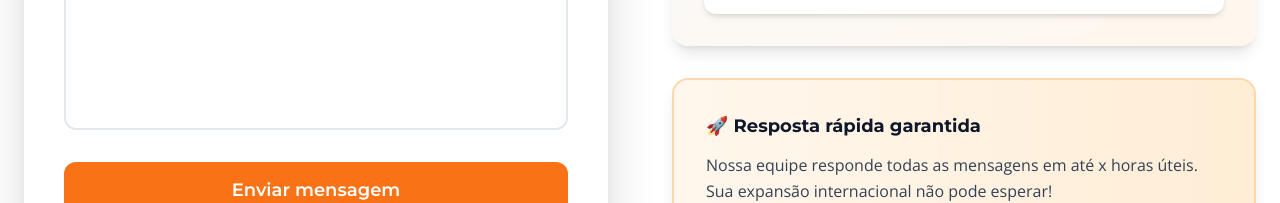
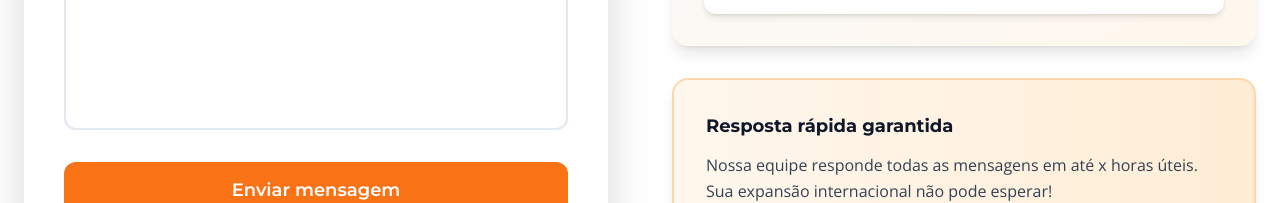
Before and after one commit to Agenciafarol/b-comex-landing-page, a React (Vite) app: page / in a window 1280 px wide. Shown: the part 5857-6060 px from the top of the page. Built offline with nearby package versions, Linux system fonts and the light colour scheme.

Commit message:
Visual edit in Lovable
Edited UI in Lovable

```diff
--- a/src/components/Contact.tsx
+++ b/src/components/Contact.tsx
@@ -81,9 +81,7 @@ const Contact = () => {
               </div>
 
               <div className="bg-gradient-to-r from-orange-50 to-orange-100 p-8 rounded-2xl border-2 border-orange-200 shadow-lg">
-                <h4 className="font-montserrat font-bold text-slate-900 mb-3 text-lg">
-                  🚀 Resposta rápida garantida
-                </h4>
+                <h4 className="font-montserrat font-bold text-slate-900 mb-3 text-lg">Resposta rápida garantida</h4>
                 <p className="text-slate-700 font-opensans leading-relaxed">Nossa equipe responde todas as mensagens em até x horas úteis. Sua expansão internacional não pode esperar!</p>
               </div>
             </div>
```
